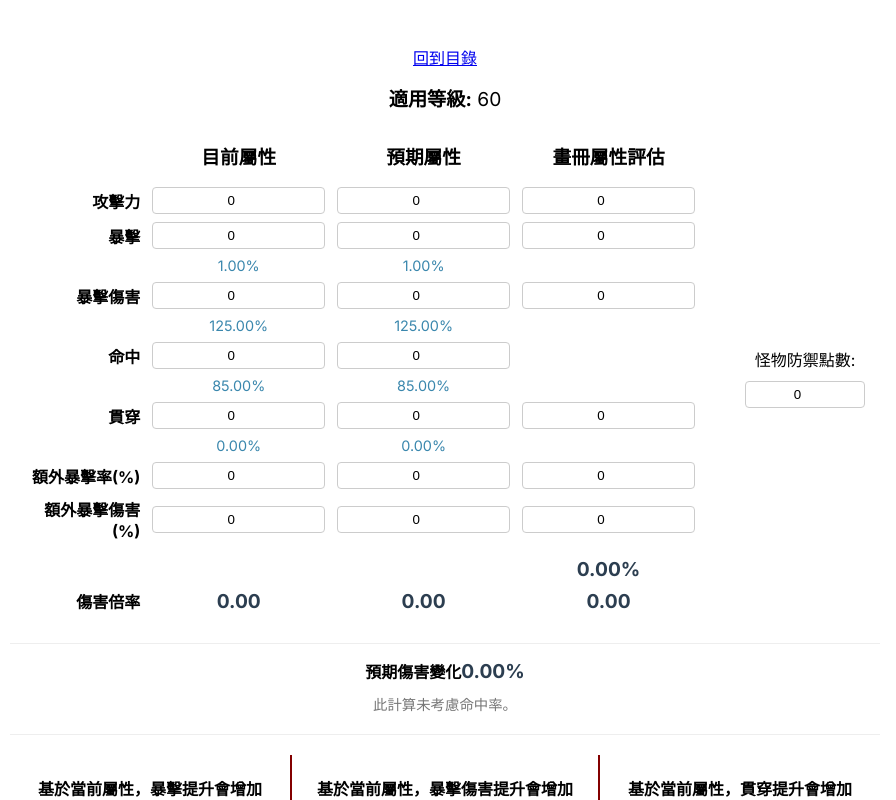
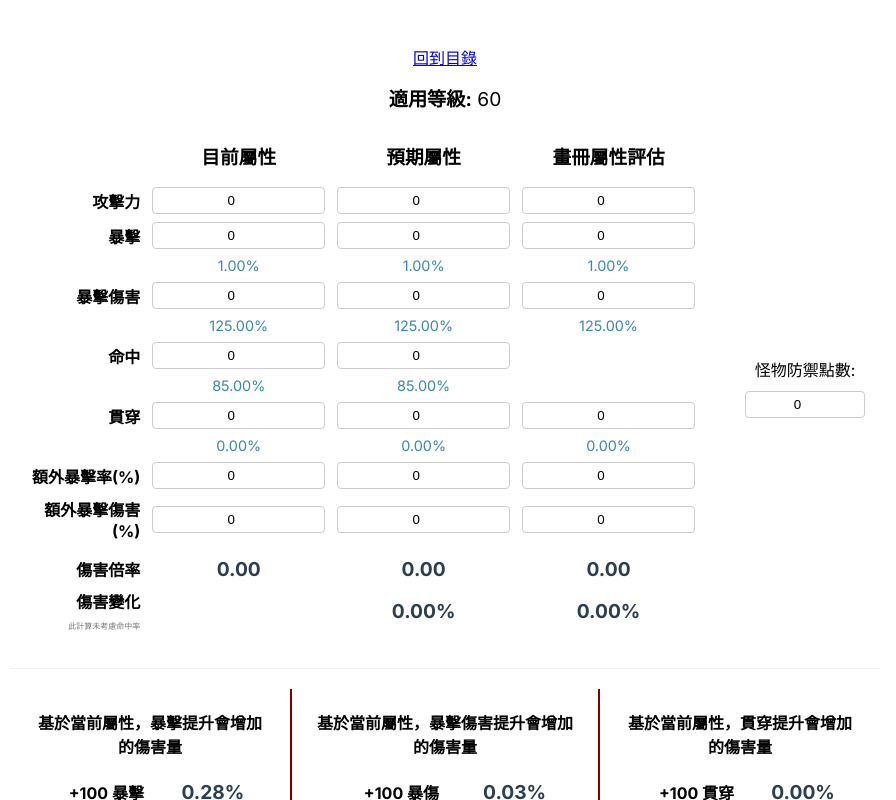
Before and after one commit to Liyobor/bns_tool, a Vue app in the folder website/: page /stats in a window 1280 px wide. Shown: the top 800 px of the page, without its empty margins (195-1091 px from the left). Built offline with nearby package versions, Linux system fonts and the light colour scheme.

Commit message:
ui update

```diff
--- a/website/src/views/StatsCalculator.vue
+++ b/website/src/views/StatsCalculator.vue
@@ -35,10 +35,10 @@
         <div class="grid-label-result"></div>
         <div class="grid-result-percent">{{ (calculateCriticalRate(currentStats.criticalRate) + (currentStats.additionalCriticalRate || 0)).toFixed(2) }}%</div>
         <div class="grid-result-percent">{{ (calculateCriticalRate(expectedStats.criticalRate) + (expectedStats.additionalCriticalRate || 0)).toFixed(2) }}%</div>
-        <div></div>
+        <div class="grid-result-percent">{{ (calculateCriticalRate(currentStats.criticalRate + additionalStats.criticalRate) + (currentStats.additionalCriticalRate || 0) + (additionalStats.additionalCriticalRate || 0)).toFixed(2) }}%</div>
 
         <!-- Critical Damage -->
-        <div class="grid-label">暴擊傷害</div>
+        <div class="grid-label">暴擊傷害<br></div>
         <div><input type="number" v-model.number="currentStats.criticalDamage"></div>
         <div><input type="number" v-model.number="expectedStats.criticalDamage"></div>
         <div><input type="number" v-model.number="additionalStats.criticalDamage"></div>
@@ -46,7 +46,7 @@
         <div class="grid-label-result"></div>
         <div class="grid-result-percent">{{ (calculateCriticalDamage(currentStats.criticalDamage) + (currentStats.additionalCriticalDamage || 0)).toFixed(2) }}%</div>
         <div class="grid-result-percent">{{ (calculateCriticalDamage(expectedStats.criticalDamage) + (expectedStats.additionalCriticalDamage || 0)).toFixed(2) }}%</div>
-        <div></div>
+        <div class="grid-result-percent">{{ (calculateCriticalDamage(currentStats.criticalDamage + additionalStats.criticalDamage) + (currentStats.additionalCriticalDamage || 0) + additionalStats.additionalCriticalDamage).toFixed(2) }}%</div>
 
         <!-- Accuracy -->
         <div class="grid-label">命中</div>
@@ -68,7 +68,7 @@
         <div class="grid-label-result"></div>
         <div class="grid-result-percent">{{ calculatePiercing(currentStats.piercing).toFixed(2) }}%</div>
         <div class="grid-result-percent">{{ calculatePiercing(expectedStats.piercing).toFixed(2) }}%</div>
-        <div></div>
+        <div class="grid-result-percent">{{ calculatePiercing(currentStats.piercing + additionalStats.piercing).toFixed(2) }}%</div>
 
         <!-- Additional Critical Rate -->
         <div class="grid-label">額外暴擊率(%)</div>
@@ -86,17 +86,21 @@
         <div class="placeholder"></div>
         <div class="placeholder"></div>
         <div></div>
-        <!-- Damage Change for Additional Stats -->
-        <div class="grid-label"></div>
-        <div></div>
-        <div></div>
-        <div class="grid-result-final">{{ additionalDamageChange.toFixed(2) }}%</div>
-
         <!-- Damage Multiplier -->
         <div class="grid-label">傷害倍率</div>
         <div class="grid-result-final">{{ currentDamageMultiplier.toFixed(2) }}</div>
         <div class="grid-result-final">{{ expectedDamageMultiplier.toFixed(2) }}</div>
         <div class="grid-result-final">{{ additionalDamageMultiplier.toFixed(2) }}</div>
+
+        <!-- Damage Change -->
+        <div class="grid-label">
+          傷害變化
+          <br>
+          <span class="note-inline">此計算未考慮命中率</span>
+        </div>
+        <div></div> <!-- Empty for current stats -->
+        <div class="grid-result-final">{{ damageChange.toFixed(2) }}%</div>
+        <div class="grid-result-final">{{ additionalDamageChange.toFixed(2) }}%</div>
       </div>
 
       <div class="extra-settings-container">
@@ -107,19 +111,11 @@
       </div>
     </div>
 
-    <div class="damage-change-section">
-      <div class="grid-label">預期傷害變化</div>
-      <div class="grid-result-final">{{ damageChange.toFixed(2) }}%</div>
-    </div>
-    <div class="note" style="text-align: center; margin-top: 10px;">
-      此計算未考慮命中率。
-    </div>
-
     <div class="increase-sections-container">
       <div class="crit-increase-section">
         <h4>基於當前屬性，暴擊提升會增加的傷害量</h4>
         <div class="crit-increase-grid">
-          <div class="grid-label">+100 暴擊</div>
+        <div class="grid-label">+100 暴擊</div>
           <div class="grid-result-final">{{ damageChangeCrit100.toFixed(2) }}%</div>
           <div class="grid-label">+200 暴擊</div>
           <div class="grid-result-final">{{ damageChangeCrit200.toFixed(2) }}%</div>
@@ -508,6 +504,12 @@ h3 {
   color: #777;
 }
 
+.note-inline {
+  font-size: 0.5em;
+  color: #777;
+  font-weight: normal;
+}
+
 .increase-sections-container {
   display: flex;
   justify-content: space-around;
```
